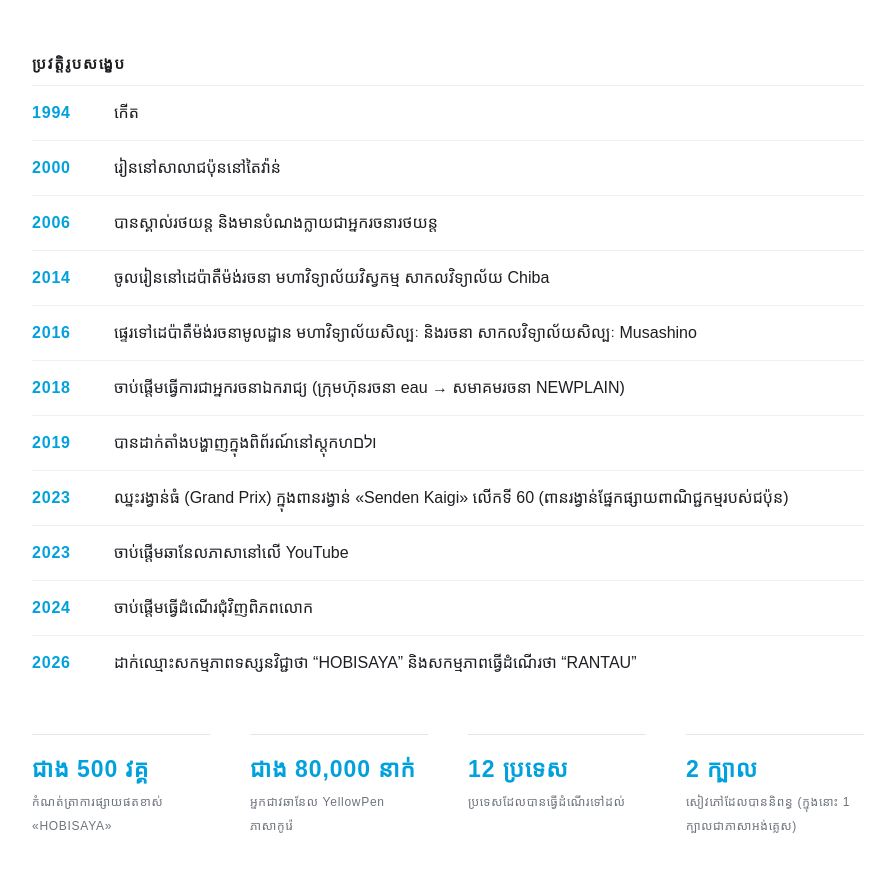
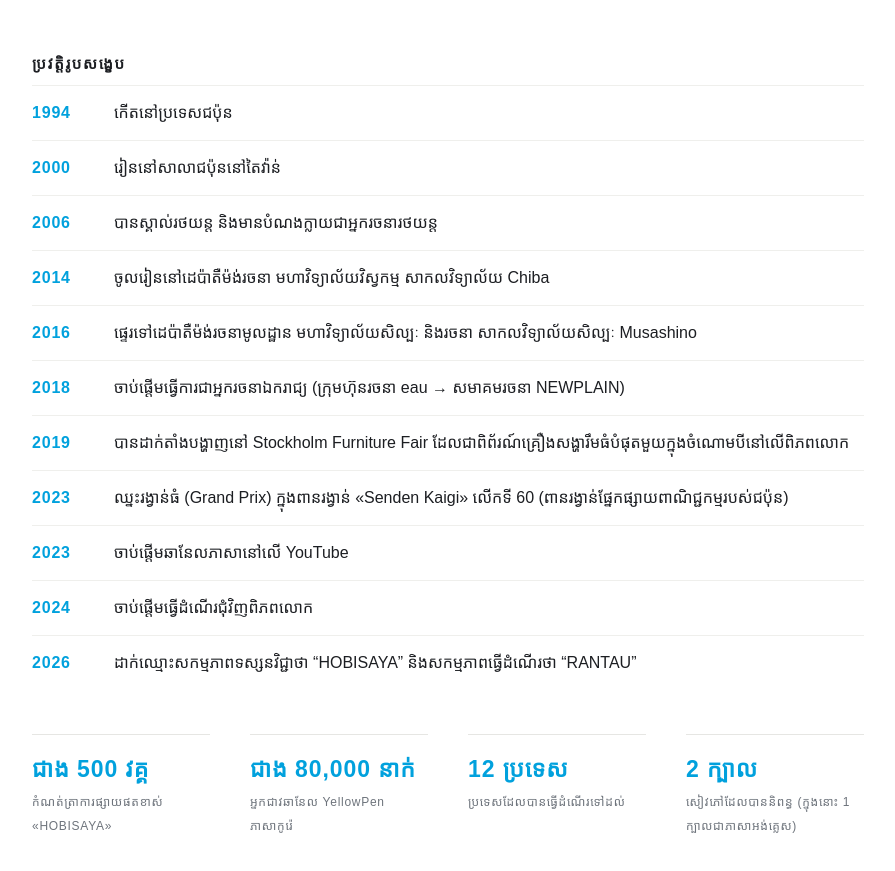
Before and after one commit to Yuichiro-Morimoto/yuichiro-morimoto.github.io, a plain HTML site: page km/index.html in a window 1280 px wide. Shown: the part 1353-2224 px from the top of the page, without its empty margins (192-1087 px from the left). Drawn offline with Linux system fonts and the light colour scheme.

Commit message:
略歴の1994年・2019年の文言を更新

```diff
--- a/km/index.html
+++ b/km/index.html
@@ -379,13 +379,13 @@ footer small{color:var(--faint);font-size:12px;letter-spacing:.04em}
     <div class="career">
       <h3 class="career-title">ប្រវត្តិរូបសង្ខេប</h3>
       <dl class="career-list">
-        <div class="career-row"><dt>1994</dt><dd>កើត</dd></div>
+        <div class="career-row"><dt>1994</dt><dd>កើតនៅប្រទេសជប៉ុន</dd></div>
         <div class="career-row"><dt>2000</dt><dd>រៀននៅសាលាជប៉ុននៅតៃវ៉ាន់</dd></div>
         <div class="career-row"><dt>2006</dt><dd>បានស្គាល់រថយន្ត និងមានបំណងក្លាយជាអ្នករចនារថយន្ត</dd></div>
         <div class="career-row"><dt>2014</dt><dd>ចូលរៀននៅដេប៉ាតឺម៉ង់រចនា មហាវិទ្យាល័យវិស្វកម្ម សាកលវិទ្យាល័យ Chiba</dd></div>
         <div class="career-row"><dt>2016</dt><dd>ផ្ទេរទៅដេប៉ាតឺម៉ង់រចនាមូលដ្ឋាន មហាវិទ្យាល័យសិល្បៈ និងរចនា សាកលវិទ្យាល័យសិល្បៈ Musashino</dd></div>
         <div class="career-row"><dt>2018</dt><dd>ចាប់ផ្តើមធ្វើការជាអ្នករចនាឯករាជ្យ (ក្រុមហ៊ុនរចនា eau → សមាគមរចនា NEWPLAIN)</dd></div>
-        <div class="career-row"><dt>2019</dt><dd>បានដាក់តាំងបង្ហាញក្នុងពិព័រណ៍នៅស្តុកហולם</dd></div>
+        <div class="career-row"><dt>2019</dt><dd>បានដាក់តាំងបង្ហាញនៅ Stockholm Furniture Fair ដែលជាពិព័រណ៍គ្រឿងសង្ហារឹមធំបំផុតមួយក្នុងចំណោមបីនៅលើពិភពលោក</dd></div>
         <div class="career-row"><dt>2023</dt><dd>ឈ្នះរង្វាន់ធំ (Grand Prix) ក្នុងពានរង្វាន់ «Senden Kaigi» លើកទី 60 (ពានរង្វាន់ផ្នែកផ្សាយពាណិជ្ជកម្មរបស់ជប៉ុន)</dd></div>
         <div class="career-row"><dt>2023</dt><dd>ចាប់ផ្តើមឆានែលភាសានៅលើ YouTube</dd></div>
         <div class="career-row"><dt>2024</dt><dd>ចាប់ផ្តើមធ្វើដំណើរជុំវិញពិភពលោក</dd></div>
```
